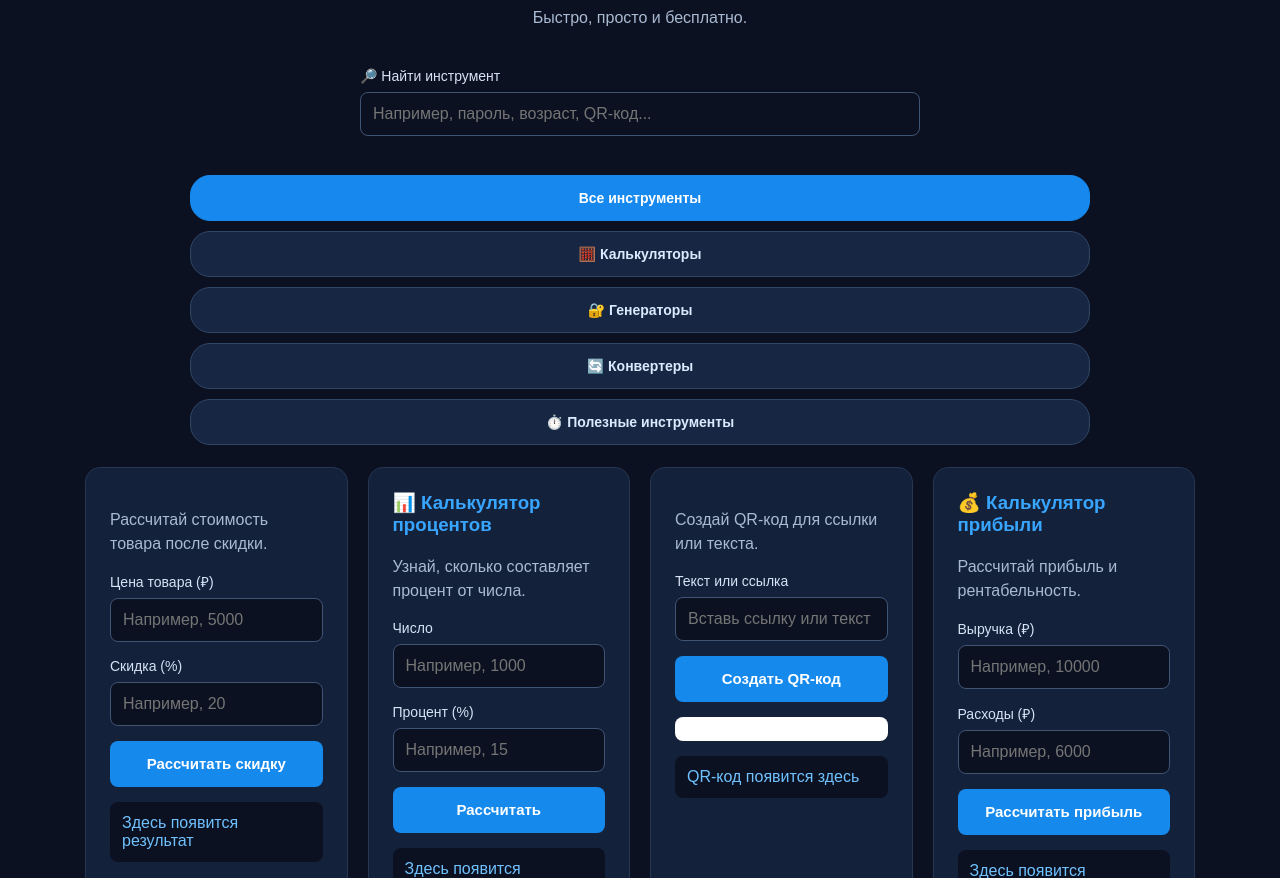
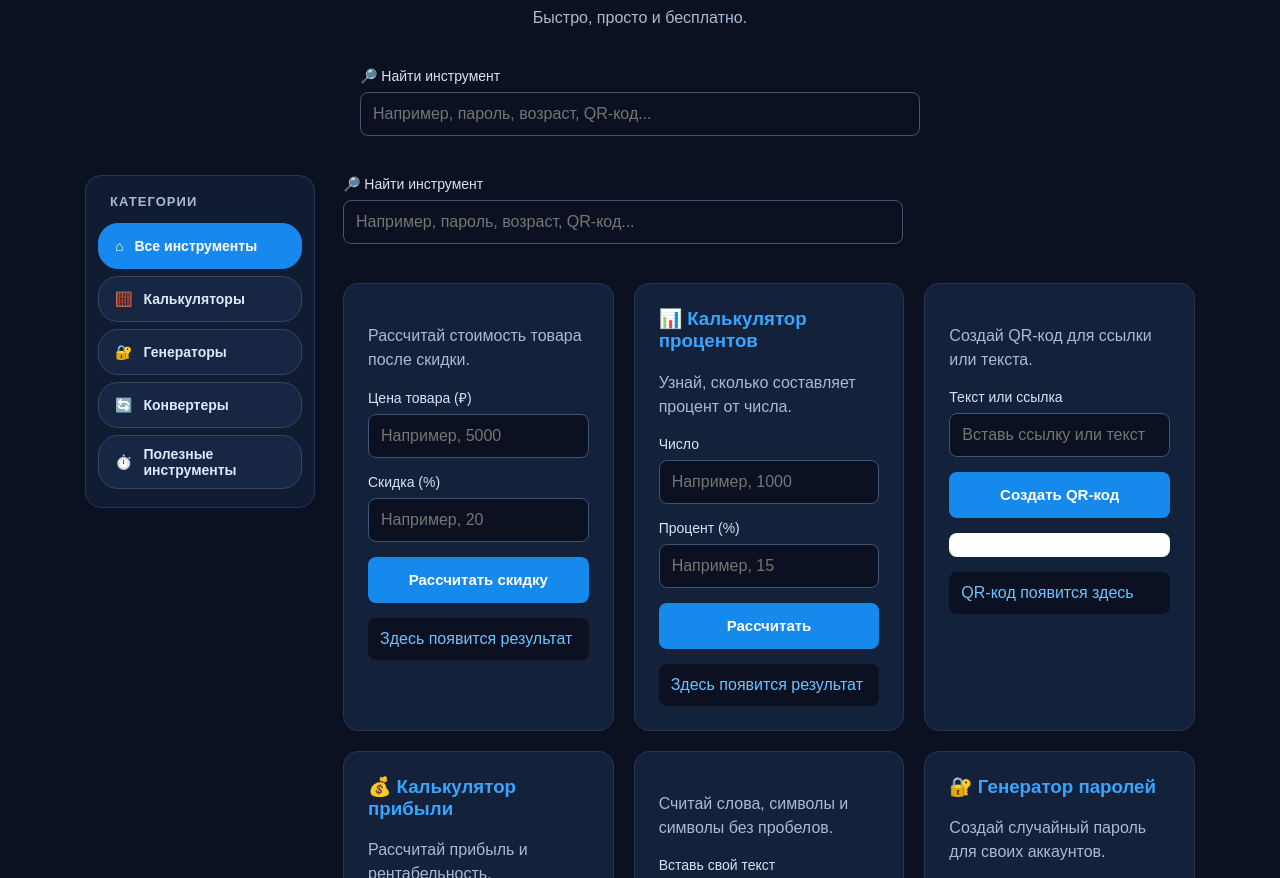
Before and after one commit to xxleb-r/xlebusek-tools, a plain HTML site: page index.html in a window 1280 px wide. Shown: the part 222-1100 px from the top of the page. Drawn offline with Linux system fonts and the light colour scheme.

Commit message:
Redesign tool categories as a sidebar

```diff
--- a/index.html
+++ b/index.html
@@ -290,6 +290,27 @@ button {
         font-size: 10px;
     }
 }
+
+/* Боковая навигация категорий */
+.app-layout{display:grid;grid-template-columns:230px minmax(0,1fr);gap:28px;align-items:start}
+.sidebar{position:sticky;top:20px;padding:18px 12px;background:#111c33;border:1px solid #263653;border-radius:16px}
+.sidebar-title{padding:0 12px 14px;color:#a9bad3;font-size:13px;font-weight:bold;text-transform:uppercase;letter-spacing:.08em}
+#categoryFilters{display:flex;flex-direction:column;gap:7px}
+.category-filter{width:100%;display:flex;align-items:center;gap:11px;text-align:left;padding:12px;border:1px solid transparent;border-radius:10px;background:transparent;color:#c9d8ed;font-size:14px;font-weight:600;cursor:pointer}
+.category-filter:hover{background:#1a2b49}
+.category-filter.active{background:#17365b;border-color:#2467a4;color:#70c2ff}
+.tool-content{min-width:0}
+.tool[hidden]{display:none!important}
+@media(max-width:760px){
+ .app-layout{grid-template-columns:1fr;gap:18px}
+ .sidebar{position:static;padding:12px}
+ .sidebar-title{padding-bottom:10px}
+ #categoryFilters{display:grid;grid-template-columns:repeat(2,minmax(0,1fr))}
+ .category-filter{font-size:13px;padding:10px 8px;gap:7px}
+ .welcome h2{font-size:28px}
+}
+@media(max-width:390px){#categoryFilters{grid-template-columns:1fr}}
+
 </style>
 <style>
 .category-filter{background:#172642;color:#dceaff;border:1px solid #304767;border-radius:20px;padding:10px 16px;cursor:pointer;font-size:14px}
@@ -317,14 +338,23 @@ button {
     <input id="toolSearch" type="search" placeholder="Например, пароль, возраст, QR-код..." oninput="filterTools()" aria-label="Поиск инструментов">
 </div>
 
-<div id="categoryFilters" style="max-width:900px;margin:0 auto 22px;display:flex;flex-wrap:wrap;justify-content:center;gap:10px;">
-    <button type="button" class="category-filter active" data-category-filter="all">Все инструменты</button>
-    <button type="button" class="category-filter" data-category-filter="calculator">🧮 Калькуляторы</button>
-    <button type="button" class="category-filter" data-category-filter="generator">🔐 Генераторы</button>
-    <button type="button" class="category-filter" data-category-filter="converter">🔄 Конвертеры</button>
-    <button type="button" class="category-filter" data-category-filter="useful">⏱️ Полезные инструменты</button>
-</div>
-<section class="tools">
+<div class="app-layout">
+    <aside class="sidebar" aria-label="Категории инструментов">
+        <div class="sidebar-title">Категории</div>
+        <nav id="categoryFilters">
+            <button type="button" class="category-filter active" data-category-filter="all" aria-pressed="true">⌂ <span>Все инструменты</span></button>
+            <button type="button" class="category-filter" data-category-filter="calculator" aria-pressed="false">🧮 <span>Калькуляторы</span></button>
+            <button type="button" class="category-filter" data-category-filter="generator" aria-pressed="false">🔐 <span>Генераторы</span></button>
+            <button type="button" class="category-filter" data-category-filter="converter" aria-pressed="false">🔄 <span>Конвертеры</span></button>
+            <button type="button" class="category-filter" data-category-filter="useful" aria-pressed="false">⏱️ <span>Полезные инструменты</span></button>
+        </nav>
+    </aside>
+    <div class="tool-content">
+        <div class="search-wrap" style="max-width:560px;margin:0 0 24px;">
+            <label for="toolSearch">🔎 Найти инструмент</label>
+            <input id="toolSearch" type="search" placeholder="Например, пароль, возраст, QR-код..." aria-label="Поиск инструментов">
+        </div>
+        <section class="tools">
 
     <!-- КАЛЬКУЛЯТОР СКИДОК -->
     <div class="tool" data-category="calculator">
@@ -341,7 +371,7 @@ button {
     </div>
 
     <!-- КАЛЬКУЛЯТОР ПРОЦЕНТОВ -->
-    <div class="tool">
+    <div class="tool" data-category="calculator">
         <h3>📊 Калькулятор процентов</h3>
         <p>Узнай, сколько составляет процент от числа.</p>
 
@@ -369,7 +399,7 @@ button {
     </div>
 
     <!-- КАЛЬКУЛЯТОР ПРИБЫЛИ -->
-    <div class="tool">
+    <div class="tool" data-category="calculator">
         <h3>💰 Калькулятор прибыли</h3>
         <p>Рассчитай прибыль и рентабельность.</p>
 
@@ -408,7 +438,7 @@ button {
 
 
     <!-- ГЕНЕРАТОР ПАРОЛЕЙ -->
-    <div class="tool">
+    <div class="tool" data-category="generator">
         <h3>🔐 Генератор паролей</h3>
         <p>Создай случайный пароль для своих аккаунтов.</p>
         <label for="passwordLength">Длина пароля</label>
@@ -432,7 +462,7 @@ button {
     </div>
 
     <!-- КАЛЬКУЛЯТОР ВОЗРАСТА -->
-    <div class="tool">
+    <div class="tool" data-category="calculator">
         <h3>🎂 Калькулятор возраста</h3>
         <p>Узнай, сколько тебе полных лет, месяцев и дней.</p>
         <label for="birthDate">Дата рождения</label>
@@ -442,7 +472,7 @@ button {
     </div>
 
     <!-- ТАЙМЕР И СЕКУНДОМЕР -->
-    <div class="tool">
+    <div class="tool" data-category="useful">
         <h3>⏱️ Таймер и секундомер</h3>
         <p>Установи время или запусти секундомер.</p>
         <label for="timerMinutes">Таймер — минуты</label>
@@ -460,7 +490,7 @@ button {
     </div>
 
     <!-- КОНВЕРТЕР ЕДИНИЦ -->
-    <div class="tool">
+    <div class="tool" data-category="converter">
         <h3>📏 Конвертер единиц</h3>
         <p>Переводи длину, массу и температуру.</p>
         <label for="unitType">Что переводим</label>
@@ -480,6 +510,8 @@ button {
     </div>
 
 </section>
+    </div>
+</div>
 </main>
 
 <footer>
@@ -825,24 +857,8 @@ function countText() {
 </script>
 
 
-<!-- ПОИСК ПО ИНСТРУМЕНТАМ: отдельный обработчик -->
-<script>
-(function () {
-    const search = document.getElementById("toolSearch");
-    if (!search) return;
-    function applyToolSearch() {
-        const query = search.value.trim().toLocaleLowerCase("ru");
-        document.querySelectorAll(".tool").forEach(function (card) {
-            const text = (card.innerText || card.textContent || "").toLocaleLowerCase("ru");
-            card.hidden = query !== "" && !text.includes(query);
-        });
-    }
-    search.addEventListener("input", applyToolSearch);
-    applyToolSearch();
-})();
-</script>
 
-<!-- Фильтрация категорий и поиск -->
+<!-- Поиск и фильтрация категорий -->
 <script>
 (function () {
     const search = document.getElementById("toolSearch");
@@ -853,8 +869,7 @@ function countText() {
         document.querySelectorAll(".tools .tool").forEach(function (card) {
             const categoryMatches = activeCategory === "all" || card.dataset.category === activeCategory;
             const text = (card.innerText || card.textContent || "").toLocaleLowerCase("ru");
-            const queryMatches = !query || text.includes(query);
-            card.hidden = !(categoryMatches && queryMatches);
+            card.hidden = !(categoryMatches && (!query || text.includes(query)));
         });
     }
     buttons.forEach(function (button) {
@@ -872,5 +887,6 @@ function countText() {
     updateVisibleTools();
 })();
 </script>
+
 </body>
 </html>
```
